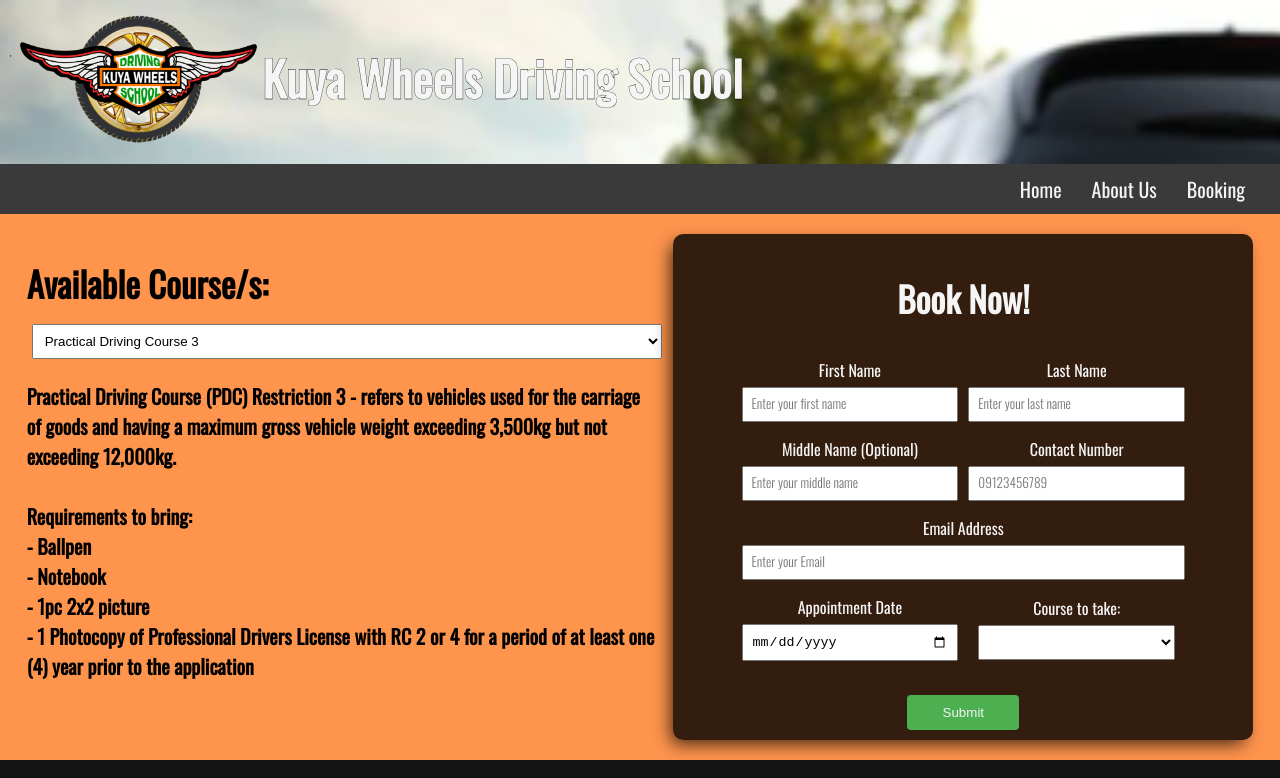
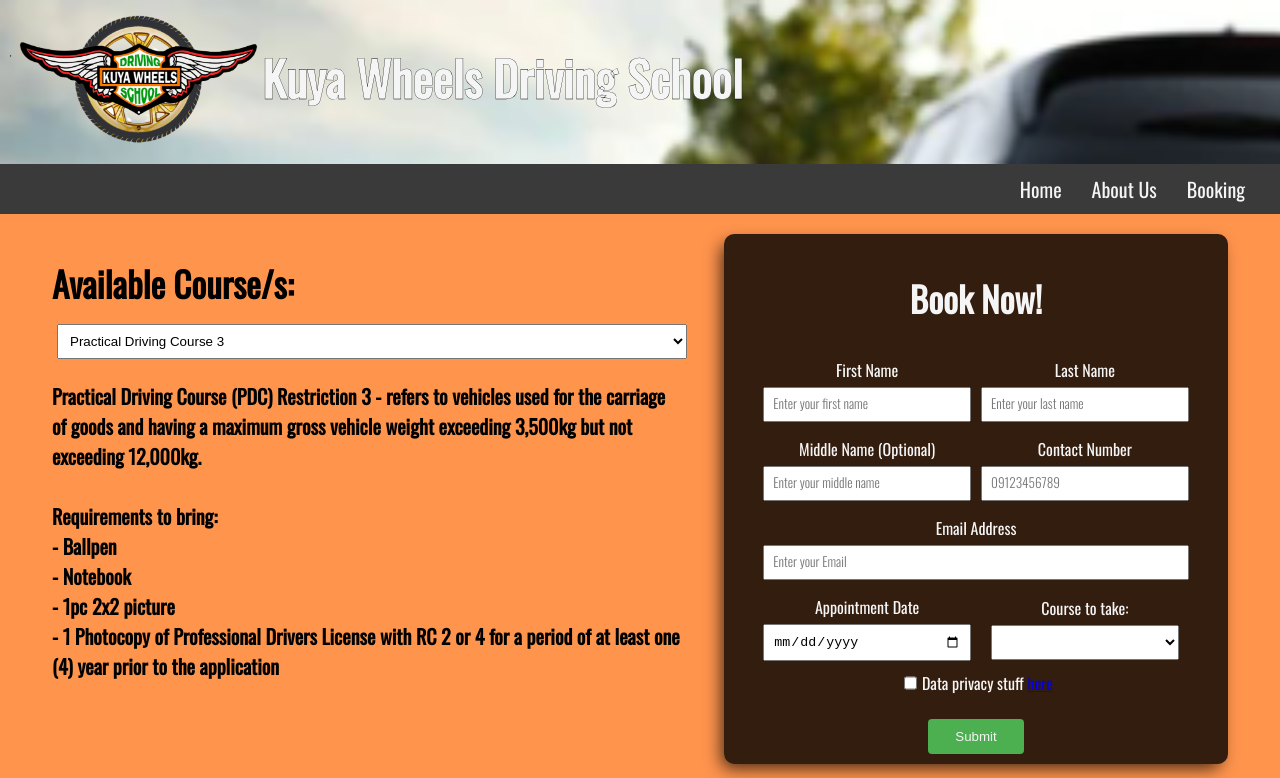
Before and after one commit to dongumayagay/kuya-wheels, a SvelteKit app: page /book in a window 1280 px wide. Shown: the top 778 px of the page. Built offline with nearby package versions, Linux system fonts and the light colour scheme.

Commit message:
Minor css changes, added data privacy checkbox

```diff
--- a/src/routes/(customer-side)/book/+page.svelte
+++ b/src/routes/(customer-side)/book/+page.svelte
@@ -163,6 +163,11 @@
 				</div>
 			</div>
 		</div>
+		<div id="dataPrivacyRow">
+			<input type="checkbox" required>
+			<label for=""> Data privacy stuff <a href="https://www.w3schools.com" target="_blank" rel="noopener noreferrer">here</a> </label><br>
+		</div>
+
 		<br>
 		<button disabled={btnDisable}>Submit</button>
 	</div>
@@ -209,7 +214,6 @@
 		flex-direction: column;
 		align-items: center;
 
-		width: 560px;
 		padding: 10px;
 
 		border-radius: 10px;
@@ -224,10 +228,13 @@
 		flex-direction: column;
 		align-items: center;
 
-		width: 90%;
+		width: 100%;
 		padding: 5px;
 		color: whitesmoke;
 		text-align: center;
+	}
+	#uinput input, select{
+		width: 100%;
 	}
 	.row-input{
 		width: 90%;
@@ -236,6 +243,11 @@
 		align-items: center;
 		justify-content: space-evenly;
 		margin-top: 10px;
+	}
+	#dataPrivacyRow{
+		display: flex;
+		flex-direction: row;
+		text-align: center;
 	}
 	.column-input{
 		margin-left: 15px;
@@ -251,7 +263,6 @@
 	}
 	select, input {
 		margin: 5px;
-		width: 100%;
 		padding: 8px;
 	}
 
@@ -332,9 +343,10 @@
 		#aform label {
 			font-size: 15px;
 		}
-		select, input {
+		#uinput input, select{
 			width: 100%;
-		}.row-input {
+		}
+		.row-input {
 			flex-direction: column;
 			padding: 0;
 		}
@@ -369,7 +381,7 @@
 		#aform label {
 			font-size: 20px;
 		}
-		select, input {
+		#uinput input, select{
 			width: 100%;
 		}
 	}
```
